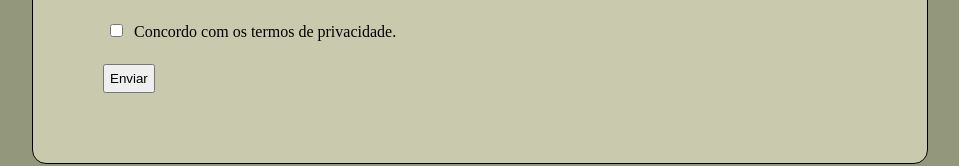
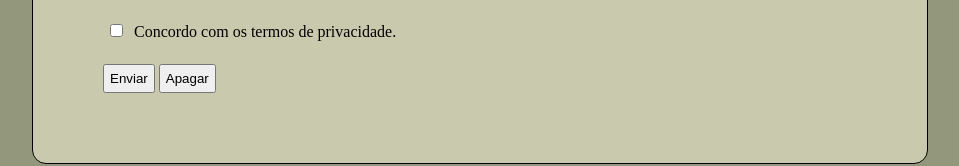
Before and after one commit to GuilhermeSilvaLima/formulario, a plain HTML site: page index.html in a window 1280 px wide. Shown: the part 893-1059 px from the top of the page, without its empty margins (160-1119 px from the left). Drawn offline with Linux system fonts and the light colour scheme.

Commit message:
Adiciona botao que reseta as opcoes

```diff
--- a/index.html
+++ b/index.html
@@ -72,6 +72,7 @@
                 </div>
                 <div class="line">
                    <button type="submit">Enviar</button>
+                   <button type="reset">Apagar</button>
                 </div>
             </form>
         </main>
```
